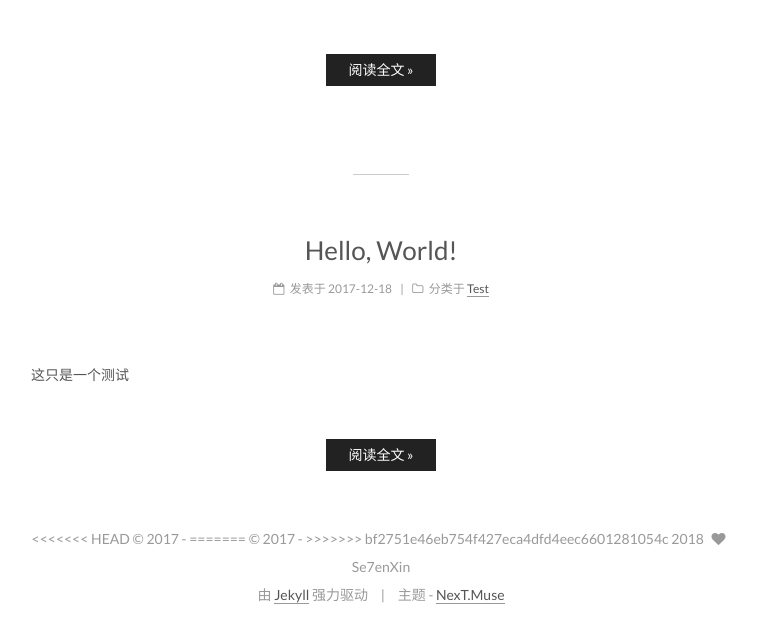
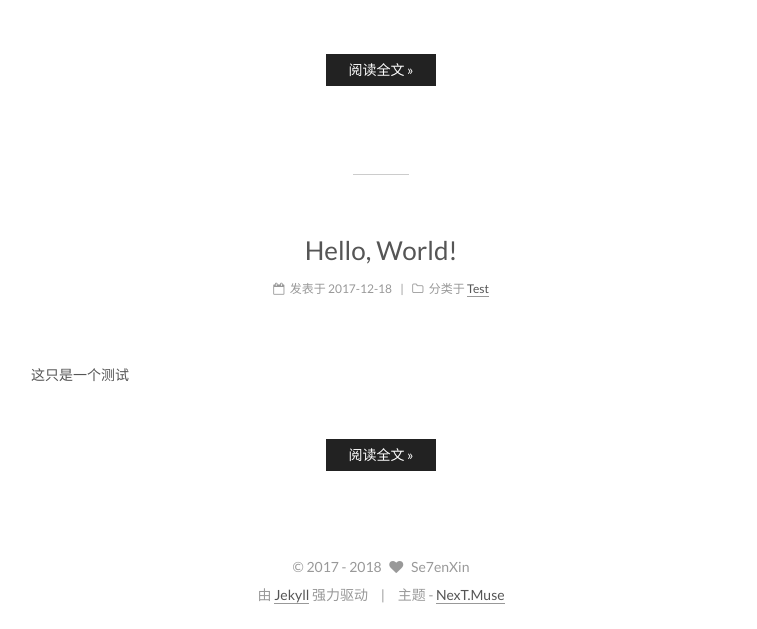
Before and after one commit to Se7enXin/se7enxin.github.io, a Jekyll site: the page built from index.html, in a window 1280 px wide. Shown: the part 1686-2315 px from the top of the page, without its empty margins (259-1016 px from the left). Built offline with Jekyll 4.4.1, drawn with Linux system fonts in a browser that asks for light colours; the list of posts is cut into pages by our own code.

Commit message:
repair footer

```diff
--- a/_includes/_partials/footer.html
+++ b/_includes/_partials/footer.html
@@ -1,11 +1,7 @@
 <div class="copyright" >
   {% assign current = site.time | date: '%Y' %}
-<<<<<<< HEAD
-  &copy; {% if site.since and site.since != current %} {{ site.since }} - {% endif %}
-=======
   {% assign since = site.since | downcase %}
   &copy; {% if site.since and since != current %} {{ since }} - {% endif %}
->>>>>>> bf2751e46eb754f427eca4dfd4eec6601281054c
   <span itemprop="copyrightYear">{{ current }}</span>
   <span class="with-love">
     <i class="fa fa-{{ site.authoricon }}"></i>
```
Also changed, not shown: 14 other files.
